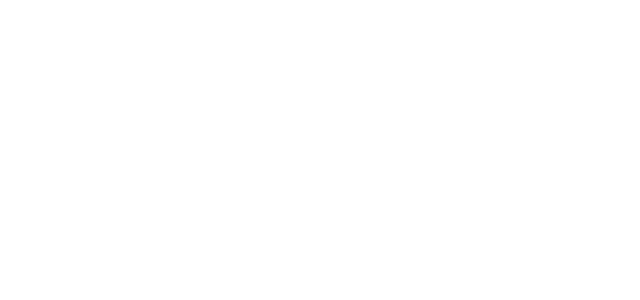
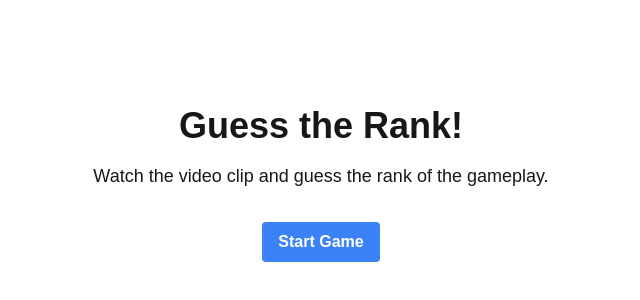
Before and after one commit to JohnnySonTrinh/guess-the-rank, a Next.js app: page / in a window 1280 px wide. Shown: the part 216-516 px from the top of the page, without its empty margins (319-959 px from the left). Built offline with nearby package versions, Linux system fonts and the light colour scheme.

Commit message:
Update home page layout

```diff
--- a/app/page.tsx
+++ b/app/page.tsx
@@ -1,5 +1,18 @@
+import Link from "next/link";
+
 export default function Home() {
   return (
-    <div className="grid grid-rows-[20px_1fr_20px] items-center justify-items-center min-h-screen p-8 pb-20 gap-16 sm:p-20 font-[family-name:var(--font-geist-sans)]"></div>
+    <div className="flex flex-col items-center justify-center h-screen">
+      <h1 className="text-4xl font-bold mb-4">Guess the Rank!</h1>
+      <p className="mb-8 text-lg text-center">
+        Watch the video clip and guess the rank of the gameplay.
+      </p>
+
+      <Link href="/game">
+        <button className="bg-blue-500 hover:bg-blue-700 text-white font-bold py-2 px-4 rounded">
+          Start Game
+        </button>
+      </Link>
+    </div>
   );
 }
```
